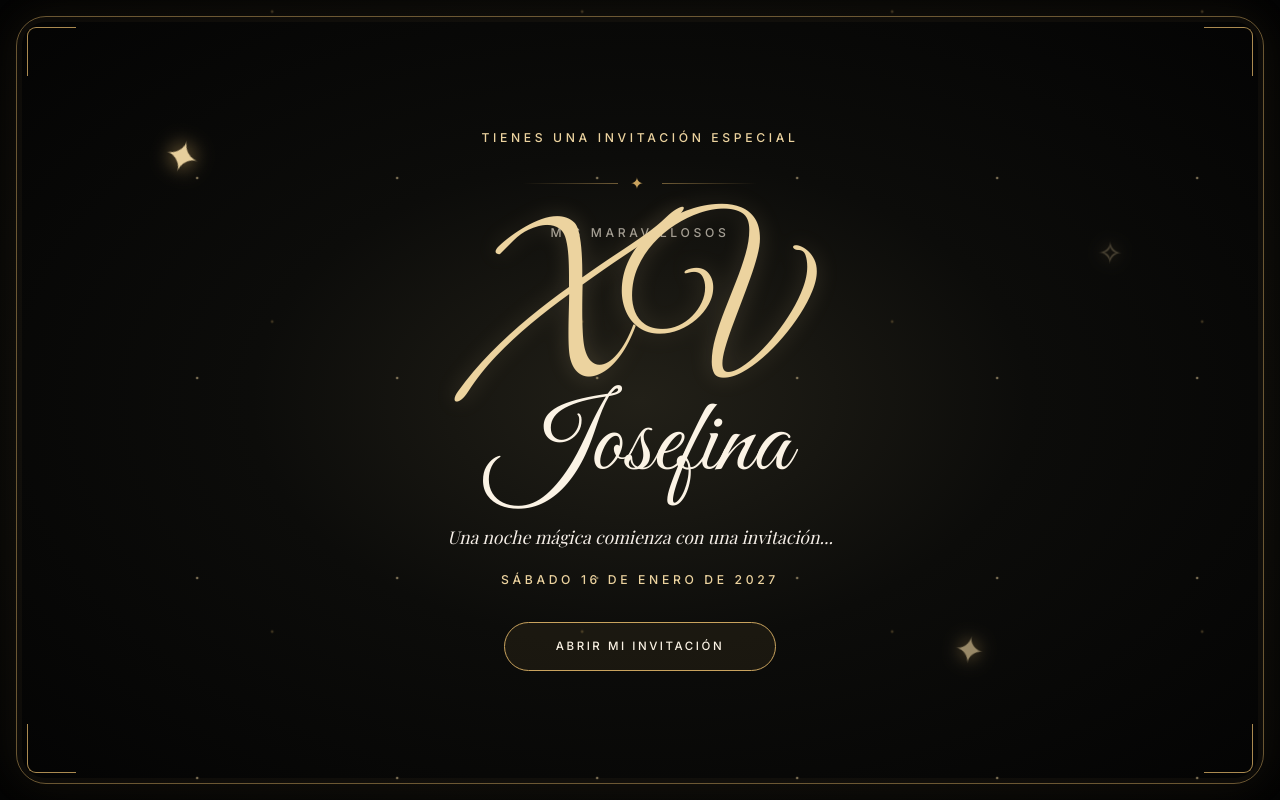
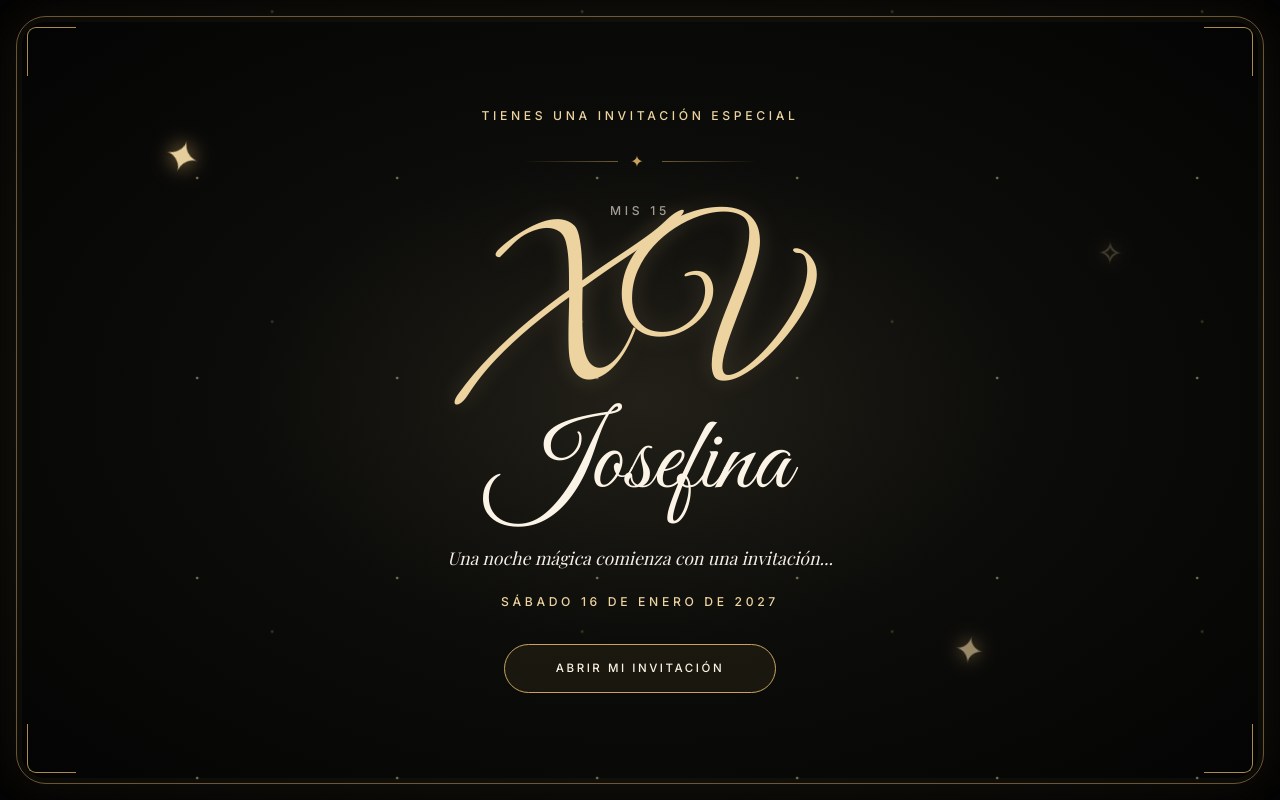
Before and after one commit to marcosgradac/xv-josefina, a React (Vite) app: page / in a window 1280 px wide. Built offline with nearby package versions, Linux system fonts and the light colour scheme; a web font is replaced by a local one.

Commit message:
Refine cover XV monogram layout

```diff
--- a/src/App.css
+++ b/src/App.css
@@ -11,7 +11,7 @@
 @media (max-width: 480px) { .cover-frame { inset: 0; border-radius: 16px; } }
 .cover-frame span { position: absolute; width: 3.1rem; height: 3.1rem; border-color: var(--gold); border-style: solid; opacity: 0.85; }
 .cover-frame span:nth-child(1) { top: 0.6rem; left: 0.6rem; border-width: 1px 0 0 1px; border-radius: 9px 0 0 0; }.cover-frame span:nth-child(2) { top: 0.6rem; right: 0.6rem; border-width: 1px 1px 0 0; border-radius: 0 9px 0 0; }.cover-frame span:nth-child(3) { bottom: 0.6rem; left: 0.6rem; border-width: 0 0 1px 1px; border-radius: 0 0 0 9px; }.cover-frame span:nth-child(4) { right: 0.6rem; bottom: 0.6rem; border-width: 0 1px 1px 0; border-radius: 0 0 9px 0; }
-.cover-content { width: min(100%, 39rem); padding: 2.5rem 1rem; }.cover-eyebrow, .cover-kicker, .cover-date { font-size: clamp(0.64rem, 1.8vw, 0.76rem); font-weight: 500; letter-spacing: 0.3em; text-transform: uppercase; }.cover-eyebrow { margin: 0 0 1.5rem; color: var(--gold-light); }.cover-kicker { margin: 1.8rem 0 0.35rem; color: var(--text-dim); }.cover-xv { margin: 0; color: var(--gold-light); font-size: clamp(5.5rem, 19vw, 11.5rem); line-height: 0.77; text-shadow: 0 0 22px rgba(236,211,159,0.18); }.cover-name { margin: 0.6rem 0 1.8rem; color: var(--text-light); font-size: clamp(3.35rem, 11vw, 6.5rem); line-height: 0.9; }.cover-message { max-width: 26rem; margin: 0 auto 1.25rem; color: var(--subtitle-light); font-family: var(--serif); font-size: clamp(0.96rem, 2vw, 1.1rem); font-style: italic; line-height: 1.7; }.cover-date { margin: 0 0 2rem; color: var(--gold-light); }
+.cover-content { width: min(100%, 39rem); padding: 2.5rem 1rem; }.cover-eyebrow, .cover-kicker, .cover-date { font-size: clamp(0.64rem, 1.8vw, 0.76rem); font-weight: 500; letter-spacing: 0.3em; text-transform: uppercase; }.cover-eyebrow { margin: 0 0 1.5rem; color: var(--gold-light); }.cover-kicker { margin: 1.8rem 0 0.9rem; color: var(--text-dim); }.cover-xv { display: block; margin: 0; color: var(--gold-light); font-size: clamp(5.5rem, 19vw, 11.5rem); line-height: 0.95; text-shadow: 0 0 22px rgba(236,211,159,0.18); }.cover-name { margin: 0.2rem 0 1.8rem; color: var(--text-light); font-size: clamp(3.35rem, 11vw, 6.5rem); line-height: 0.98; }.cover-message { max-width: 26rem; margin: 0 auto 1.25rem; color: var(--subtitle-light); font-family: var(--serif); font-size: clamp(0.96rem, 2vw, 1.1rem); font-style: italic; line-height: 1.7; }.cover-date { margin: 0 0 2rem; color: var(--gold-light); }
 .cover-open-button.MuiButton-root { min-width: min(100%, 17rem); border: 1px solid var(--gold); border-radius: 999px; padding: 0.85rem 1.4rem; color: var(--text-light); font-size: 0.72rem; letter-spacing: 0.22em; text-transform: uppercase; background: rgba(201,163,94,0.08); transition: background-color 180ms ease, color 180ms ease, transform 180ms ease; }.cover-open-button.MuiButton-root:hover { color: #050505; background: var(--gold-light); transform: translateY(-2px); }
 .cover-glint { position: absolute; z-index: -1; color: var(--gold-light); font-size: clamp(1.3rem, 3vw, 2.4rem); text-shadow: 0 0 18px var(--gold); animation: glimmer 3.5s ease-in-out infinite; }.cover-glint-one { top: 16%; left: 13%; }.cover-glint-two { top: 28%; right: 12%; animation-delay: -1.2s; }.cover-glint-three { bottom: 15%; right: 23%; animation-delay: -2.4s; }@keyframes glimmer { 0%, 100% { opacity: 0.25; transform: scale(0.75) rotate(0deg); } 50% { opacity: 1; transform: scale(1.15) rotate(18deg); } }
 @media (max-width: 420px) { .cover-content { padding-inline: 0.35rem; } .cover-eyebrow, .cover-kicker, .cover-date { letter-spacing: 0.22em; } }
--- a/src/config/event.ts
+++ b/src/config/event.ts
@@ -51,7 +51,7 @@ export const EVENT: EventConfig = {
   quote: 'Mi noche soñada está llegando, y quiero que seas parte...',
   scrollIndicatorText: 'Sigue aquí...',
   coverEyebrow: 'Tienes una invitación especial',
-  coverKicker: 'Mis maravillosos',
+  coverKicker: 'Mis 15',
   coverTitle: 'XV',
   coverMessage: 'Una noche mágica comienza con una invitación...',
   eventDate: '2027-01-16T21:30:00-03:00',
```
